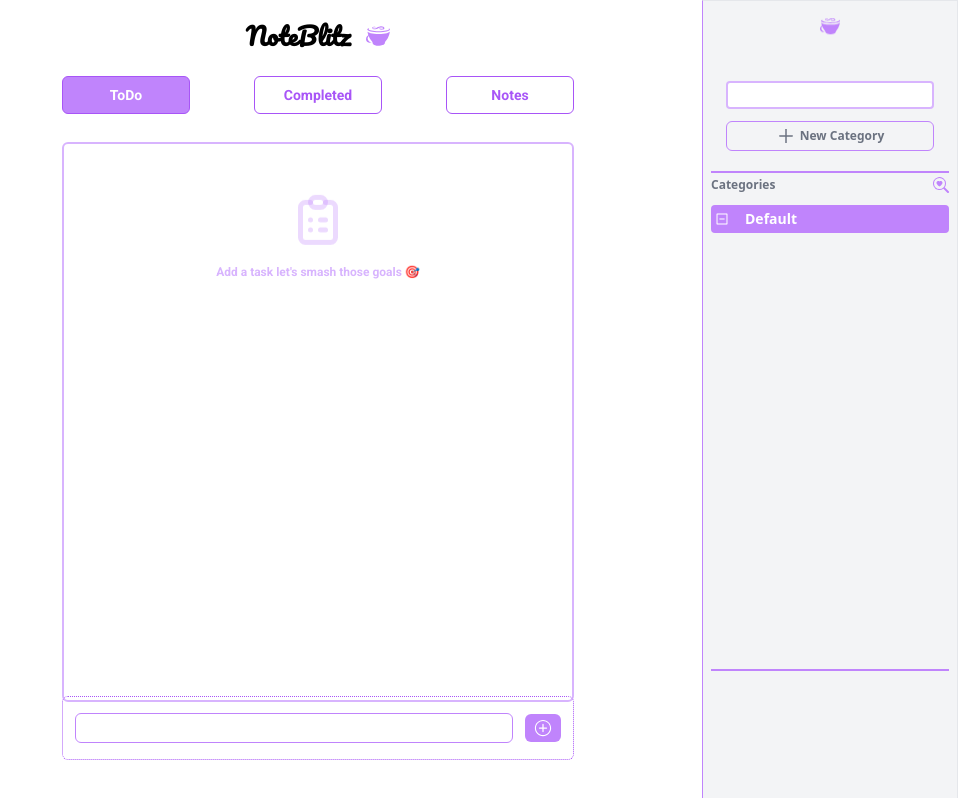
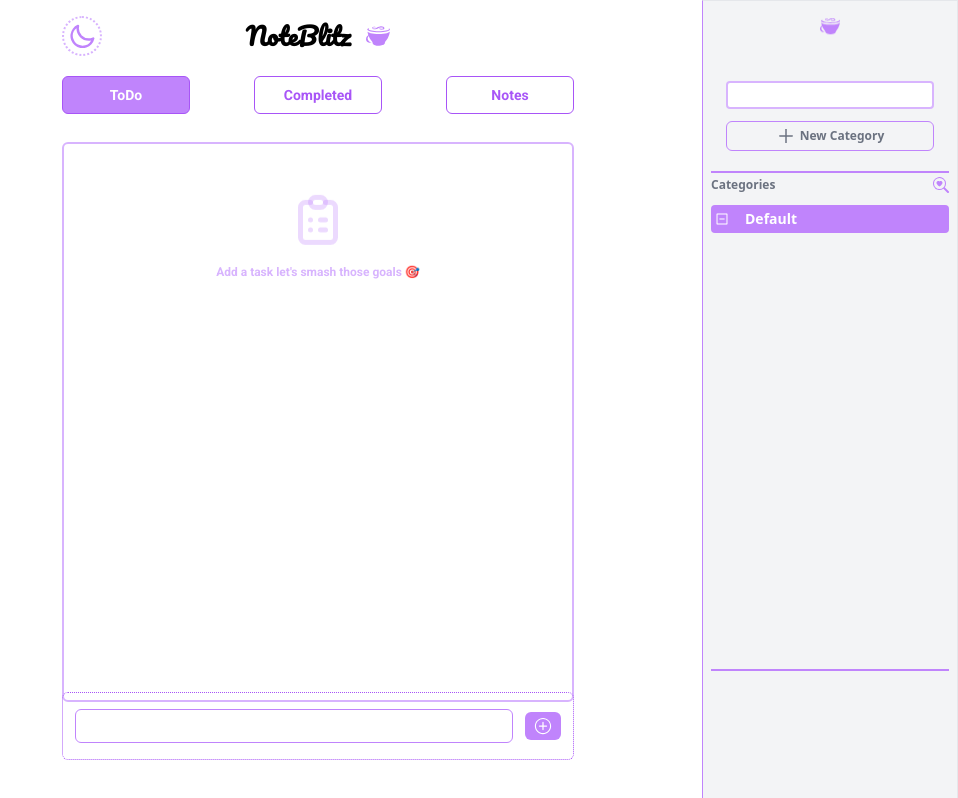
Before and after one commit to Julius-Java/noteBlitz, a Next.js app: page / in a window 1280 px wide. Shown: the whole page, without its empty margins (322-1280 px from the left). Built offline with nearby package versions, Linux system fonts and the light colour scheme.

Commit message:
Implement dark mode feature

```diff
--- a/components/Layout.jsx
+++ b/components/Layout.jsx
@@ -4,11 +4,10 @@
 import {Pacifico, Roboto} from "@next/font/google"
 import { useState } from "react"
 
-import TodoAddForm from "./TodoAddForm"
 import SideBarMenu from "./SideBarMenu"
 import { useTaskContext } from "./TaskContext"
 import {RxHamburgerMenu} from "react-icons/rx"
-import Category from "@/pages/[category]"
+import ThemeSwitcher from "./ThemeSwitcher"
 
 const pacifico = Pacifico({
     subsets: ['latin'],
@@ -74,8 +73,11 @@
     return (
         <div className="max-w-lg w-[90%] mx-auto min-h-[90vh] mt-5">
             <header className="relative">
-                <div className={`flex items-center justify-center gap-4 text-2xl font-semibold ${pacifico.className}`}>
-                    <h1>NoteBlitz</h1>
+                <div
+                    className={`flex items-center justify-center gap-4 text-2xl font-semibold ${pacifico.className}`}
+                >
+                    <ThemeSwitcher />
+                    <h1 className="dark:text-gray-200">NoteBlitz</h1>
                     <div className="text-purple-400">
                         <SiCoffeescript className="block" />
                     </div>
@@ -83,7 +85,6 @@
                         className="text-xl text-purple-400 font-bold absolute right-0 cursor-pointer lg:hidden"
                         onClick={handleMenuClick}
                     >
-                        {/* {!showSideBar ? : <MdOutlineClose size={25} /> } */}
                         <RxHamburgerMenu size={25} />
                     </div>
                 </div>
--- a/components/List.jsx
+++ b/components/List.jsx
@@ -56,7 +56,9 @@
                 {
                     !completed
                     &&
-                        <input className="cursor-pointer"
+                        <>
+                            <input
+                                className="cursor-pointer appearance-none border-2 border-blue-500 h-4 w-4 rounded-full checked:bg-blue-500 checked:border-white focus:outline-none checked:before:content-['✔'] checked:before:text-white checked:before:font-bold checked:before:text-sm checked:before:block checked:before:leading-[14px]"
                                 id="list-item"
                                 data-testid="list-checkBox"
                                 type="checkbox"
@@ -67,6 +69,7 @@
                                 onClick={(e) => {e.stopPropagation()}}
                                 value={item}
                             />
+                        </>
                 }
                 <label
                     className={`${completed && "line-through decoration-purple-400 decoration-2"}`}
--- a/components/TaskContext.js
+++ b/components/TaskContext.js
@@ -1,6 +1,7 @@
 import { createContext, useContext, useReducer, useEffect } from "react";
 import {useForm} from "react-hook-form"
 import { useState } from "react";
+import { useTheme } from "next-themes";
 
 const TaskContext = createContext()
 
@@ -58,6 +59,9 @@
 
     const initialCategories = []
 
+    // Theme available globally
+    const {theme, setTheme} = useTheme()
+
     const [state, dispatch] = useReducer(todoReducer, initialState)
 
     const [categoryList, dispatchCategories] = useReducer(categoryReducer, initialCategories)
@@ -76,6 +80,14 @@
         if (savedCategories) {
             dispatchCategories({type: "set-categories", payload: savedCategories.categories})
         }
+
+        // Get theme from local storage and if theme doesn't exist, set theme to light
+        const savedTheme = localStorage.getItem("THEME")
+        if (savedTheme) {
+            setTheme(savedTheme)
+        } else {
+            setTheme("light")
+        }
     }, []);
 
     useEffect(() => {
@@ -89,7 +101,10 @@
             tasks: state.tasks,
         };
         localStorage.setItem("TASK_CONTEXT", JSON.stringify(dataToStore));
-    }, [state, categoryList]);
+
+        // Save theme to local storage
+        localStorage.setItem("THEME", theme)
+    }, [state, categoryList, theme]);
 
     return (
         <TaskContext.Provider
@@ -101,7 +116,9 @@
                     isEditing,
                     setIsEditing,
                     categoryList,
-                    dispatchCategories
+                    dispatchCategories,
+                    theme, // theme available globally
+                    setTheme, // theme setter available globally
                 }
             }
         >
--- /dev/null
+++ b/components/ThemeSwitcher.jsx
@@ -0,0 +1,44 @@
+import { useTaskContext } from "./TaskContext"
+
+export default function ThemeSwitcher() {
+    const {theme, setTheme } = useTaskContext()
+
+    const handleToggle = (e) => {
+        if (e.target.checked) {
+            setTheme("dark")
+        } else {
+            setTheme("light")
+        }
+    }
+
+    return (
+        <label
+            className="swap swap-rotate text-xs text-purple-400 font-bold absolute left-0 cursor-pointer border-2 border-dotted border-purple-300 w-10 h-10 rounded-full"
+        >
+                {/* this hidden checkbox controls the state */}
+                <input
+                    type="checkbox"
+                    onChange={handleToggle}
+                    checked={theme === "dark" ? true : false}
+                />
+
+                {/* sun icon */}
+                <svg
+                    className="swap-on fill-current w-[1.8rem] h-[1.8rem]"
+                    xmlns="http://www.w3.org/2000/svg"
+                    viewBox="0 0 24 24"
+                >
+                        <path d="M5.64,17l-.71.71a1,1,0,0,0,0,1.41,1,1,0,0,0,1.41,0l.71-.71A1,1,0,0,0,5.64,17ZM5,12a1,1,0,0,0-1-1H3a1,1,0,0,0,0,2H4A1,1,0,0,0,5,12Zm7-7a1,1,0,0,0,1-1V3a1,1,0,0,0-2,0V4A1,1,0,0,0,12,5ZM5.64,7.05a1,1,0,0,0,.7.29,1,1,0,0,0,.71-.29,1,1,0,0,0,0-1.41l-.71-.71A1,1,0,0,0,4.93,6.34Zm12,.29a1,1,0,0,0,.7-.29l.71-.71a1,1,0,1,0-1.41-1.41L17,5.64a1,1,0,0,0,0,1.41A1,1,0,0,0,17.66,7.34ZM21,11H20a1,1,0,0,0,0,2h1a1,1,0,0,0,0-2Zm-9,8a1,1,0,0,0-1,1v1a1,1,0,0,0,2,0V20A1,1,0,0,0,12,19ZM18.36,17A1,1,0,0,0,17,18.36l.71.71a1,1,0,0,0,1.41,0,1,1,0,0,0,0-1.41ZM12,6.5A5.5,5.5,0,1,0,17.5,12,5.51,5.51,0,0,0,12,6.5Zm0,9A3.5,3.5,0,1,1,15.5,12,3.5,3.5,0,0,1,12,15.5Z"/>
+                </svg>
+
+                {/* moon icon */}
+                <svg
+                    className="swap-off fill-current w-[1.8rem] h-[1.8rem]"
+                    xmlns="http://www.w3.org/2000/svg"
+                    viewBox="0 0 24 24"
+                >
+                        <path d="M21.64,13a1,1,0,0,0-1.05-.14,8.05,8.05,0,0,1-3.37.73A8.15,8.15,0,0,1,9.08,5.49a8.59,8.59,0,0,1,.25-2A1,1,0,0,0,8,2.36,10.14,10.14,0,1,0,22,14.05,1,1,0,0,0,21.64,13Zm-9.5,6.69A8.14,8.14,0,0,1,7.08,5.22v.27A10.15,10.15,0,0,0,17.22,15.63a9.79,9.79,0,0,0,2.1-.22A8.11,8.11,0,0,1,12.14,19.73Z"/>
+                    </svg>
+        </label>
+    )
+}
--- a/components/TodoAddForm.jsx
+++ b/components/TodoAddForm.jsx
@@ -65,7 +65,7 @@
                 {/* <label className="block font-semibold" htmlFor="todoItem">Add Todo</label> */}
                 <div className="flex gap-3 items-center justify-center w-full py-1 mx-auto">
                     <input
-                        className="border py-1 px-2 text-sm border-purple-400 rounded-md outline-purple-400 w-[80%] sm:w-full"
+                        className="border py-1 px-2 text-[16px] border-purple-400 rounded-md outline-purple-400 w-[80%] sm:w-full dark:text-gray-200 dark:bg-gray-800 "
                         id="todoItem"
                         data-testid={"todo-input"}
                         type="text"
--- a/package.json
+++ b/package.json
@@ -17,6 +17,7 @@
     "eslint": "8.47.0",
     "eslint-config-next": "13.4.19",
     "next": "13.4.19",
+    "next-themes": "^0.2.1",
     "postcss": "8.4.28",
     "react": "18.2.0",
     "react-dom": "18.2.0",
@@ -29,6 +30,7 @@
     "@testing-library/jest-dom": "^6.0.1",
     "@testing-library/react": "^14.0.0",
     "@testing-library/user-event": "^14.4.3",
+    "daisyui": "^3.7.3",
     "eslint-plugin-jest-dom": "^5.0.2",
     "eslint-plugin-testing-library": "^6.0.0",
     "jest": "^29.6.3",
--- a/pages/_app.js
+++ b/pages/_app.js
@@ -2,6 +2,7 @@
 import '@/styles/globals.css'
 import { TaskProvider } from '@/components/TaskContext'
 import { useRouter } from 'next/router'
+import { ThemeProvider } from 'next-themes'
 
 export default function App({ Component, pageProps }) {
   const router = useRouter()
@@ -11,11 +12,13 @@
 
   return (
     // Layout
-    <TaskProvider>
-      <Layout category={activeCategory} fullPath={fullPath}>
-        <Component {...pageProps} />
-      </Layout>
-    </TaskProvider>
+    <ThemeProvider attribute='class' enableSystem={false}>
+      <TaskProvider>
+        <Layout category={activeCategory} fullPath={fullPath}>
+            <Component {...pageProps} />
+        </Layout>
+      </TaskProvider>
+    </ThemeProvider>
   )
 }
 
--- a/styles/globals.css
+++ b/styles/globals.css
@@ -1,3 +1,9 @@
 @tailwind base;
 @tailwind components;
 @tailwind utilities;
+
+body {
+    @apply transition-all duration-300 dark:bg-gray-900
+}
+
+/* Dark mode: body: bg-gray-900; sidebar: bg-gray-300; heading: text-gray-300  */
--- a/tailwind.config.js
+++ b/tailwind.config.js
@@ -1,10 +1,14 @@
 /** @type {import('tailwindcss').Config} */
 module.exports = {
+  darkMode: 'class',
   content: [
     './pages/**/*.{js,ts,jsx,tsx,mdx}',
     './components/**/*.{js,ts,jsx,tsx,mdx}',
     './app/**/*.{js,ts,jsx,tsx,mdx}',
   ],
+  daisyui: {
+    themes: []
+  },
   theme: {
     extend: {
       backgroundImage: {
@@ -15,6 +19,7 @@
     },
   },
   plugins: [
-    require('tailwind-scrollbar')({ nocompatible: true })
+    require('tailwind-scrollbar')({ nocompatible: true }),
+    require("daisyui")
   ],
 }
```
Also changed, not shown: components/SideBarMenu.jsx (+5 -3 lines), 1 other file (tests, documents, lock files or other folders). Lines whose indentation alone changed are shown as unchanged.
